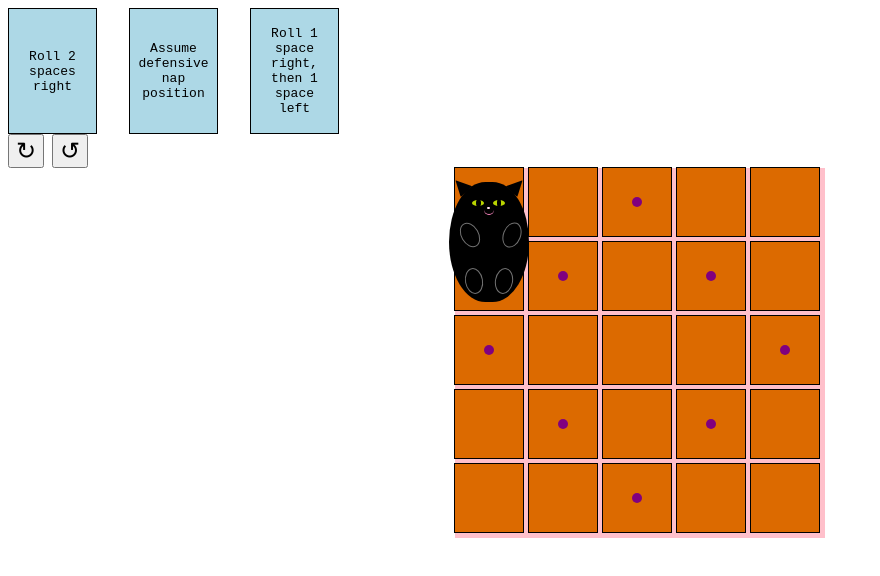
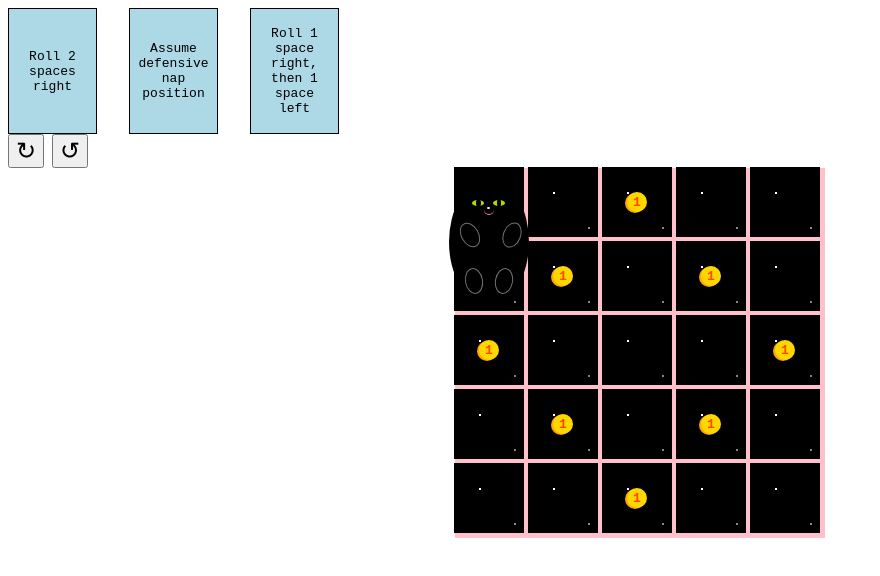
Before and after one commit to bbaustin/void-cat, a website built with Vite: page index.html in a window 1280 px wide. Shown: the whole page, without its empty margins (0-880 px from the left). Built offline with nearby package versions, Linux system fonts and the light colour scheme.

Commit message:
Fun styling

```diff
--- a/src/grid.ts
+++ b/src/grid.ts
@@ -2,17 +2,16 @@ import type { Direction } from './cardEffects';
 import { CAT_OF_TRUTH } from './cat';
 import { CURRENT_STAGE, STAGES } from './stage';
 import {
-  generateCrystal,
+  generateCoin,
   generateThingsInDiamondShape,
   generateThingsInStraightRowsOrColumns,
-  // STAGE_2_CRYSTALS,
   type ThingCoordinates,
 } from './things';
 
 export type Terrain = 'floor' | 'grass' | 'street' | 'space';
 
 export type ThingOnBoard =
-  | 'crystal'
+  | 'coin'
   | 'house'
   | 'human'
   | 'dog'
@@ -84,7 +83,7 @@ export function renderGrid(grid: Grid) {
       // (like rows of houses, for example)
 
       //////
-      tileDiv.classList.add('attack');
+      // tileDiv.classList.add('attack');
       /* Assumes that gridColumns === gridRows */
       // addCrystalsToGrid(generateThingsInDiamondShape(gridColumns));
       //////
@@ -100,15 +99,15 @@ export function renderGrid(grid: Grid) {
   addThingsToGrid(generateThingsInDiamondShape(5));
 }
 
-function addThingsToGrid(crystalLayout: ThingCoordinates) {
-  crystalLayout.forEach((crystalLocation) => {
-    const [x, y] = crystalLocation;
+function addThingsToGrid(thingLayout: ThingCoordinates) {
+  thingLayout.forEach((thingLocation) => {
+    const [x, y] = thingLocation;
     const tileToAppendTo = getTile(x, y);
     if (!tileToAppendTo) {
       return;
     } else {
       tileToAppendTo.innerHTML = '';
-      tileToAppendTo.appendChild(generateCrystal());
+      tileToAppendTo.appendChild(generateCoin());
     }
   });
 }
--- a/src/stage.ts
+++ b/src/stage.ts
@@ -19,7 +19,7 @@ export const STAGES: Stage[] = [
   },
   {
     gridSize: { x: 5, y: 5 },
-    terrain: 'grass',
+    terrain: 'space',
   },
   {
     gridSize: { x: 10, y: 10 },
--- a/src/style.css
+++ b/src/style.css
@@ -55,14 +55,25 @@ GRID
 
 .space {
   background: black;
+  background-image: radial-gradient(white 1px, transparent 1px),
+    radial-gradient(#888 1px, transparent 1px),
+    radial-gradient(#fff 1px, transparent 1px);
+  background-size: 50px 50px, 80px 80px, 120px 120px;
+  background-position: 0 0, 20px 20px, 40px 60px;
 }
 
-.crystal {
-  width: 10px;
-  height: 10px;
-  background: blue;
+.coin {
+  width: 20px;
+  height: 20px;
+  box-shadow: orange -2px 1px;
+  background: gold;
+  color: orangered;
   border-radius: 100%;
   position: absolute;
+  display: flex;
+  justify-content: center;
+  align-items: center;
+  font-weight: 700;
 }
 
 /**********************
@@ -186,6 +197,10 @@ CAT
   transform: rotate(10deg);
 }
 
+.glowing {
+  box-shadow: rgb(255, 136, 195);
+}
+
 /**********************
 CARD
 **********************/
--- a/src/things.ts
+++ b/src/things.ts
@@ -1,7 +1,8 @@
-export function generateCrystal() {
-  const crystal = document.createElement('div');
-  crystal.classList.add('crystal');
-  return crystal;
+export function generateCoin() {
+  const coin = document.createElement('div');
+  coin.classList.add('coin');
+  coin.innerHTML = '1';
+  return coin;
 }
 
 export type ThingCoordinates = [number, number][];
```
